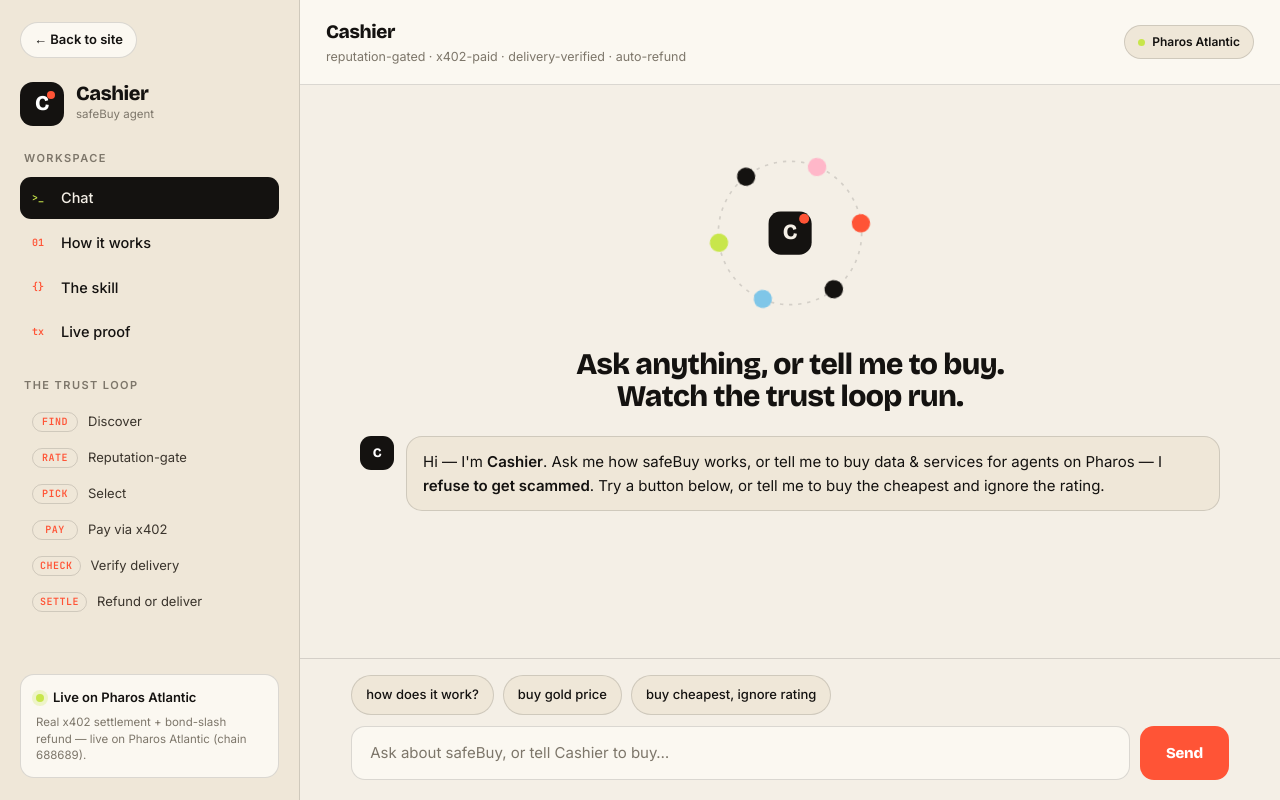
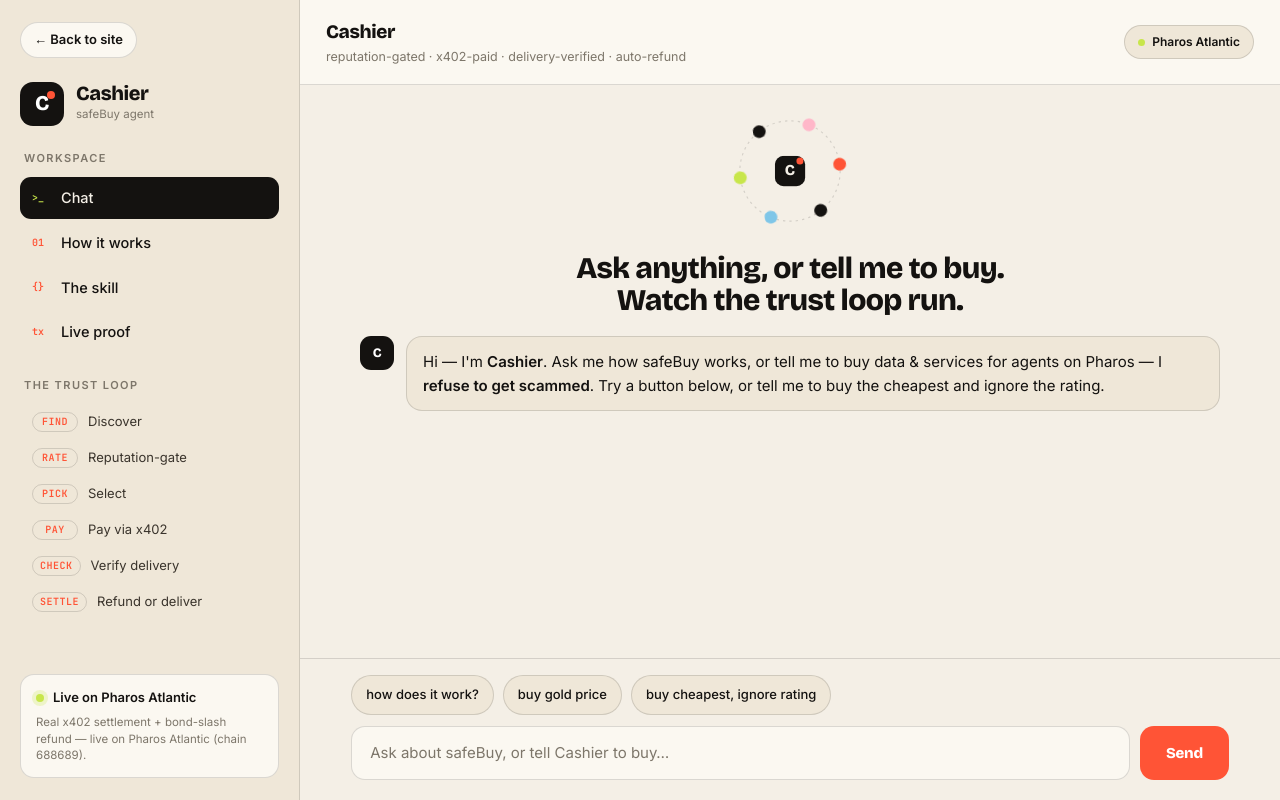
Before and after one commit to Venkat5599/pharosskill, a Next.js app in the folder web-next/: page /dashboard in a window 1280 px wide. Built offline with nearby package versions, Linux system fonts and the light colour scheme.

Commit message:
Dashboard chat: lift content up (shrink empty-state loop, trim top padding)

```diff
--- a/web-next/app/dashboard/page.tsx
+++ b/web-next/app/dashboard/page.tsx
@@ -192,10 +192,10 @@ function ChatView({ msgs, feedRef, inputRef, input, setInput, submit, busy, ask,
 }) {
   return (
     <div className="flex flex-1 flex-col">
-      <div ref={feedRef} className="feed flex flex-1 flex-col gap-4 overflow-y-auto scroll-smooth px-[max(28px,4vw)] py-[30px]">
+      <div ref={feedRef} className="feed flex flex-1 flex-col gap-4 overflow-y-auto scroll-smooth px-[max(28px,4vw)] pb-[30px] pt-4">
         {/* empty-state illustration */}
-        <div className="mx-auto flex flex-col items-center gap-4 pb-2 pt-[18px] text-center">
-          <svg className="loopsvg" viewBox="0 0 240 240" width="200" height="200" aria-hidden="true">
+        <div className="mx-auto flex flex-col items-center gap-3 pb-1 pt-0 text-center">
+          <svg className="loopsvg" viewBox="0 0 240 240" width="140" height="140" aria-hidden="true">
             <circle cx="120" cy="120" r="86" fill="none" stroke="rgba(20,18,16,.14)" strokeWidth="2" strokeDasharray="4 7" />
             <g className="spin">
               <circle cx="120" cy="34" r="11" fill="#ff5436" />
```
